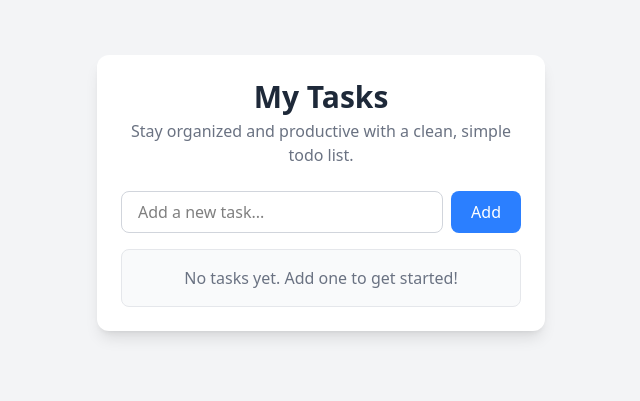
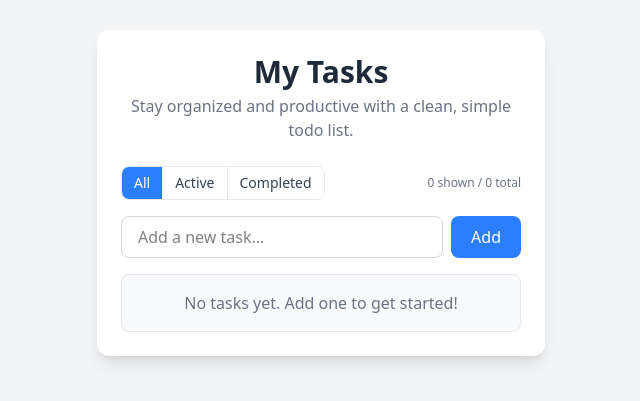
Before and after one commit to regbarte/NSR-COMMIT-ACTIVITY, a React (Vite) app in the folder my-project/: page / in a window 1280 px wide. Shown: the part 207-608 px from the top of the page, without its empty margins (319-959 px from the left). Built offline with nearby package versions, Linux system fonts and the light colour scheme.

Commit message:
Add todo filter functionality to App
Introduced filtering for todos by 'all', 'active', and 'completed' states in App.tsx. Updated UI to include filter buttons and display filtered counts. Also updated package-lock.json files.

```diff
--- a/my-project/src/App.tsx
+++ b/my-project/src/App.tsx
@@ -10,6 +10,7 @@ interface Todo {
 function App() {
   const [todos, setTodos] = useState<Todo[]>([]);
   const [input, setInput] = useState("");
+  const [filter, setFilter] = useState<'all' | 'active' | 'completed'>('all');
 
   const addTodo = () => {
     if (input.trim() === "") return;
@@ -32,6 +33,12 @@ function App() {
     setTodos(todos.filter((todo) => todo.id !== id));
   };
 
+  const filteredTodos = todos.filter((todo) => {
+    if (filter === 'active') return !todo.completed;
+    if (filter === 'completed') return todo.completed;
+    return true; // 'all'
+  });
+
   return (
     <main className="min-h-screen bg-gray-100 flex items-center justify-center px-4">
       <section className="w-full max-w-md bg-white rounded-xl shadow-lg p-6">
@@ -42,6 +49,45 @@ function App() {
             Stay organized and productive with a clean, simple todo list.
           </p>
         </header>
+
+        {/* Filters */}
+        <div className="flex items-center justify-between mb-4">
+          <div className="inline-flex rounded-lg overflow-hidden border border-gray-200">
+            <button
+              onClick={() => setFilter('all')}
+              className={`px-3 py-1.5 text-sm transition ${
+                filter === 'all'
+                  ? 'bg-blue-500 text-white'
+                  : 'bg-white text-gray-700 hover:bg-gray-50'
+              }`}
+            >
+              All
+            </button>
+            <button
+              onClick={() => setFilter('active')}
+              className={`px-3 py-1.5 text-sm transition border-l border-gray-200 ${
+                filter === 'active'
+                  ? 'bg-blue-500 text-white'
+                  : 'bg-white text-gray-700 hover:bg-gray-50'
+              }`}
+            >
+              Active
+            </button>
+            <button
+              onClick={() => setFilter('completed')}
+              className={`px-3 py-1.5 text-sm transition border-l border-gray-200 ${
+                filter === 'completed'
+                  ? 'bg-blue-500 text-white'
+                  : 'bg-white text-gray-700 hover:bg-gray-50'
+              }`}
+            >
+              Completed
+            </button>
+          </div>
+          <span className="text-xs text-gray-500">
+            {filteredTodos.length} shown / {todos.length} total
+          </span>
+        </div>
 
         {/* Input */}
         <div className="flex gap-2 mb-4">
@@ -62,12 +108,12 @@ function App() {
 
         {/* Task List */}
         <ul className="space-y-3">
-          {todos.length === 0 ? (
+          {filteredTodos.length === 0 ? (
             <div className="bg-gray-50 border border-gray-200 rounded-lg p-4 text-center text-gray-500">
               No tasks yet. Add one to get started!
             </div>
           ) : (
-            todos.map((todo) => (
+            filteredTodos.map((todo) => (
               <li
                 key={todo.id}
                 className="flex items-center justify-between bg-gray-50 border border-gray-200 rounded-lg px-4 py-2 hover:shadow-sm transition"
```
Also changed, not shown: 2 other files (tests, documents, lock files or other folders).
